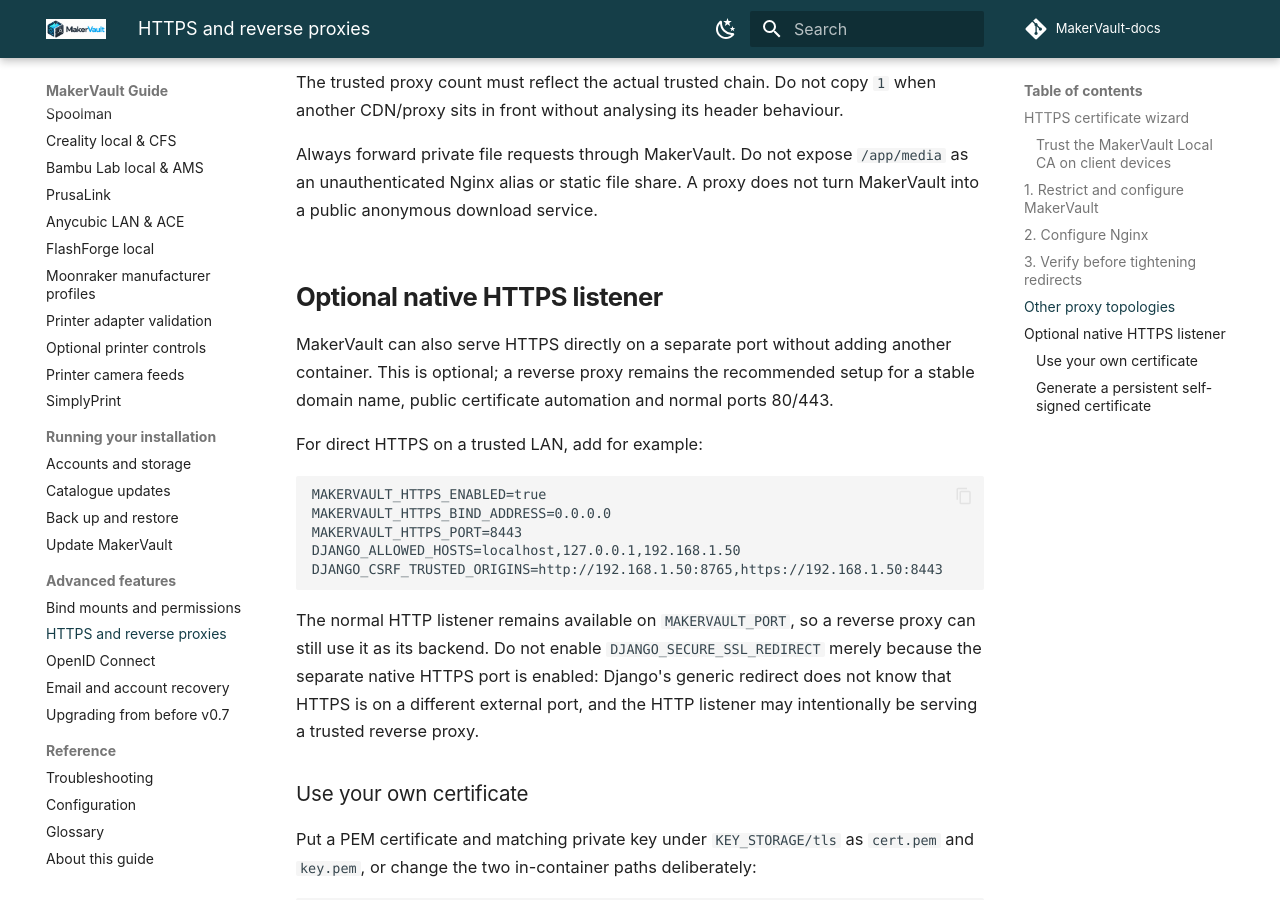
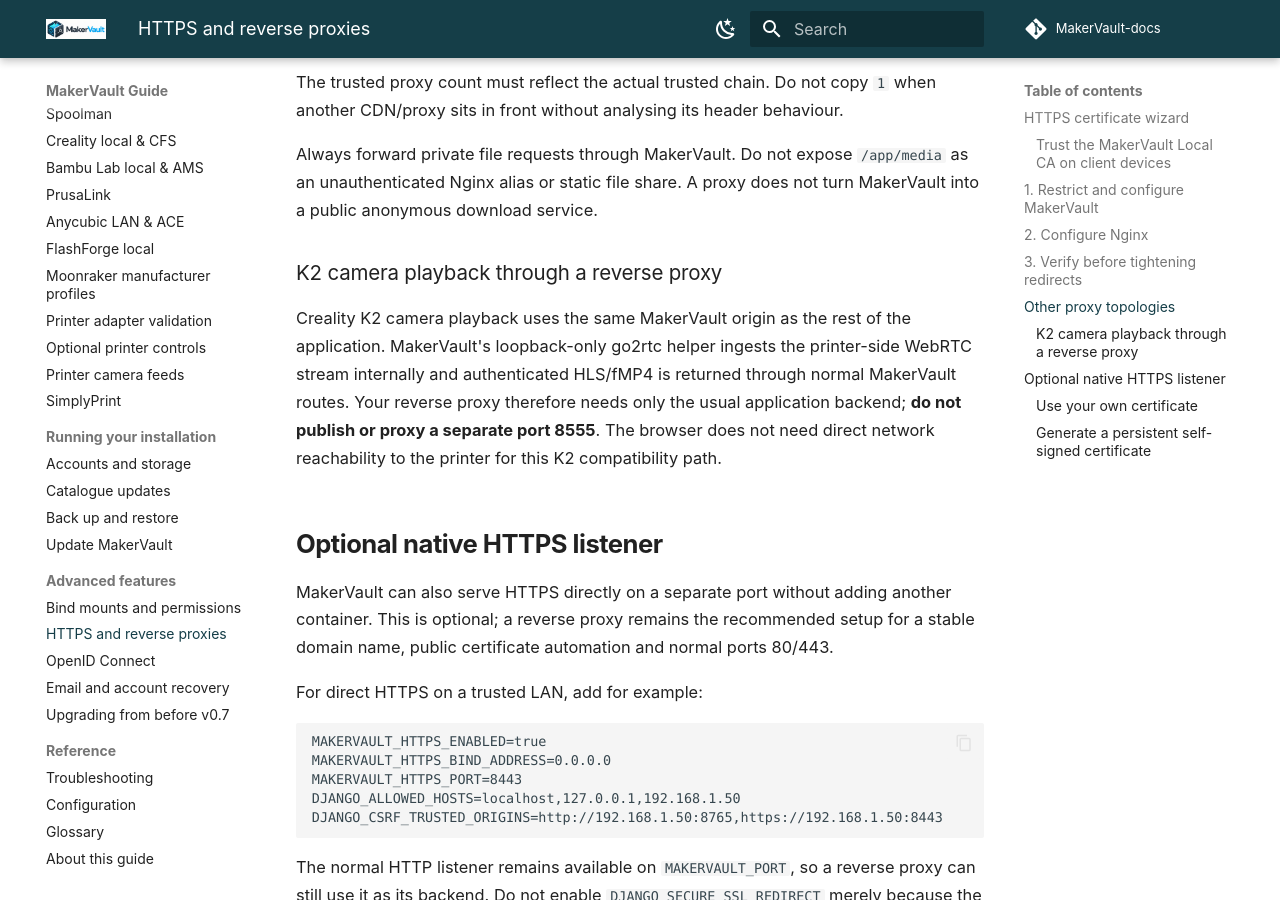
Before and after one commit to gavrd7/MakerVault-docs, an MkDocs documentation site: the page built from docs/guide/advanced/reverse-proxy.md, in a window 1280 px wide and 900 px high, scrolled down 3698 px. Built offline with MkDocs 1.6.1 and Material for MkDocs 9.7.7, drawn with Linux system fonts in a browser that asks for light colours; comment, search, counter and statistics services are not loaded.

Commit message:
Document public K2 reverse-proxy path

```diff
--- a/docs/guide/advanced/reverse-proxy.md
+++ b/docs/guide/advanced/reverse-proxy.md
@@ -102,6 +102,10 @@
 
 Always forward private file requests through MakerVault. Do not expose `/app/media` as an unauthenticated Nginx alias or static file share. A proxy does not turn MakerVault into a public anonymous download service.
 
+### K2 camera playback through a reverse proxy
+
+Creality K2 camera playback uses the same MakerVault origin as the rest of the application. MakerVault's loopback-only go2rtc helper ingests the printer-side WebRTC stream internally and authenticated HLS/fMP4 is returned through normal MakerVault routes. Your reverse proxy therefore needs only the usual application backend; **do not publish or proxy a separate port 8555**. The browser does not need direct network reachability to the printer for this K2 compatibility path.
+
 
 ## Optional native HTTPS listener
 
```
